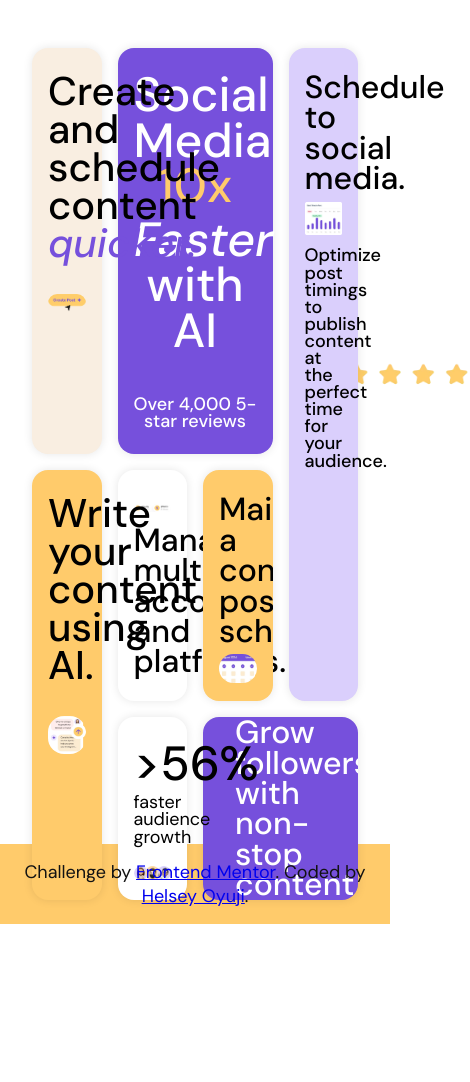
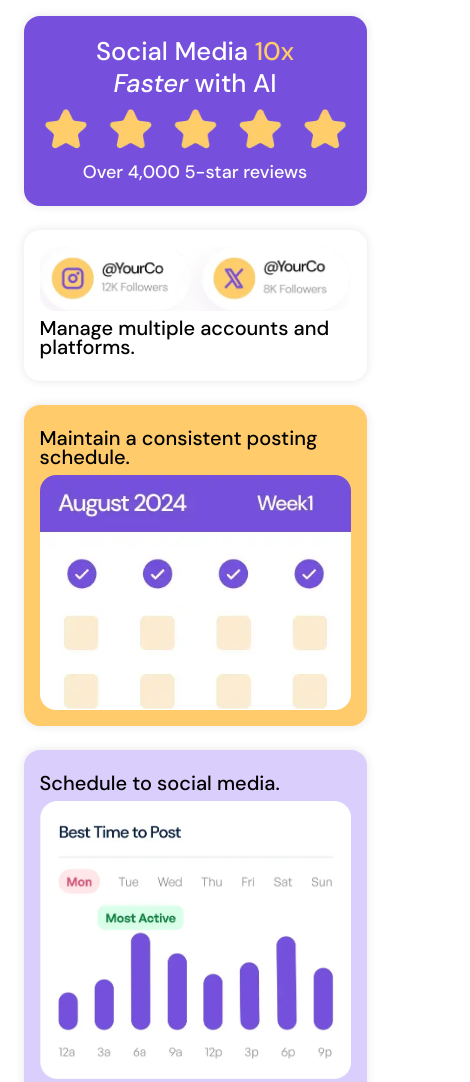
Before and after one commit to helseylovescode/Bento-Grid, a plain HTML site: page index.html in a window 390 px wide. Shown: the top 1082 px of the page, 470 px wide, since content can reach past the window. Before the commit the page ends 924 px from the top, so only its background shows below. Drawn offline with Linux system fonts and the light colour scheme.

Commit message:
fixed mobile responsiveness for phones(375px)

```diff
--- a/index.html
+++ b/index.html
@@ -14,7 +14,7 @@
   <div class="parent-cont">
     <div class="cont three">
       <p>Social Media <span id="smx">10x</span></p><p> <em id="faster">Faster</em> with AI</p>
-      <img src="./assets/images/illustration-five-stars.webp" alt="illustration 5 star reviews" id="img-cont-3">
+      <div class="three-img"><img src="./assets/images/illustration-five-stars.webp" alt="illustration 5 star reviews" id="img-cont-3"></div>
       <p class="normal-p">Over 4,000 5-star reviews</p>
     </div>
 
--- a/styles.css
+++ b/styles.css
@@ -103,13 +103,21 @@ body {
     top: 0;
  }
 
+ .three-img{
+    display: flex;
+    flex-direction: column;
+    align-items: center;
+    justify-content: center;
+    align-items: center;
+    min-width: 0;
+ }
+
  #img-cont-3{
-   width: 10rem;
+   display: flex;
+   flex-direction: column;
    align-items: center;
-   justify-items: center;
-   display: block;
-   height: auto;
-   margin-left: 11rem;
+   justify-content: center;
+   align-items: center;
 }
  .cont.four{
     background-color: hsl(0, 0%, 100%);
@@ -248,46 +256,54 @@ body {
      }
    }
 
-   @media screen and (max-width: 375px) {
+   @media screen and (max-width: 900px) {
+  body {
+    /* Prevent body overflow */
+    overflow-x: hidden;
+  }
+
   .parent-cont {
-        grid-template-columns: 1fr;
-        grid-template-rows: auto;
-        grid-template-areas:
-            "three"
-            "four"
-            "five"
-            "eight"
-            "seven"
-            "six"
-            "one"
-            "two";
-        width: calc(100% - 2rem);
+    /* Switch to single-column stack */
+    display: flex;
+    flex-direction: column;
+    width: 100%;
+    max-width: 375px;
     height: auto;
-        margin: 1rem auto;
+    margin: 0 auto;
+    padding: 1rem;
+    box-sizing: border-box;
+    gap: 1.5rem;
   }
 
   .cont {
     width: 100%;
+    height: auto; /* Let card height adjust naturally */
+    box-sizing: border-box;
+    overflow: hidden; /* Clips any overflowing elements */
   }
 
-    .cont.one,
-    .cont.two,
-    .cont.three,
-    .cont.seven {
-        font-size: 2rem;
+  /* Force all images inside cards to fit their parent container */
+  .cont img,
+  #img-cont-1, #img-cont-2, #img-cont-3, #img-cont-4,
+  #img-cont-5, #img-cont-6, #img-cont-7, #img-cont-8 {
+    width: 100% !important;
+    max-width: 100% !important;
+    height: auto !important;
+    max-height: none !important;
+    object-fit: contain;
+    display: block;
   }
 
-    .cont.four,
-    .cont.five,
-    .cont.eight {
-        font-size: 1.75rem;
+  /* Responsive typography scaling */
+  .cont.one, .cont.two, .cont.three, .cont.seven {
+    font-size: 1.6rem;
+  }
+
+  .cont.four, .cont.five, .cont.eight {
+    font-size: 1.25rem;
   }
 
   .bold {
-        font-size: 3rem;
-    }
-
-    #img-cont-5 {
-        max-height: none;
+    font-size: 2rem;
   }
 }
--- a/stylesV1.css
+++ b/stylesV1.css
@@ -230,3 +230,51 @@ body {
         grid-row: auto;
     }
    }
+
+
+   @media screen and (max-width: 900px) {
+    .parent-cont {
+        grid-template-columns: 1fr;
+        grid-template-rows: auto;
+        grid-template-areas:
+            "three"
+            "four"
+            "five"
+            "eight"
+            "seven"
+            "six"
+            "one"
+            "two";
+        width: calc(100% - 2rem);
+        max-width: 375px;
+        height: auto;
+        margin: 1rem auto;
+    }
+
+    .cont {
+        width: 100%;
+    }
+
+    .cont.one,
+    .cont.two,
+    .cont.three,
+    .cont.seven {
+        font-size: 1.75rem;
+    }
+
+    .cont.four,
+    .cont.five,
+    .cont.eight {
+        font-size: 1.35rem;
+    }
+
+    .bold {
+        font-size: 2rem;
+    }
+
+    #img-cont-5 {
+        max-width: 100%;
+        height: auto;
+        max-height: none;
+    }
+   }
```
Lines whose indentation alone changed are shown as unchanged.
